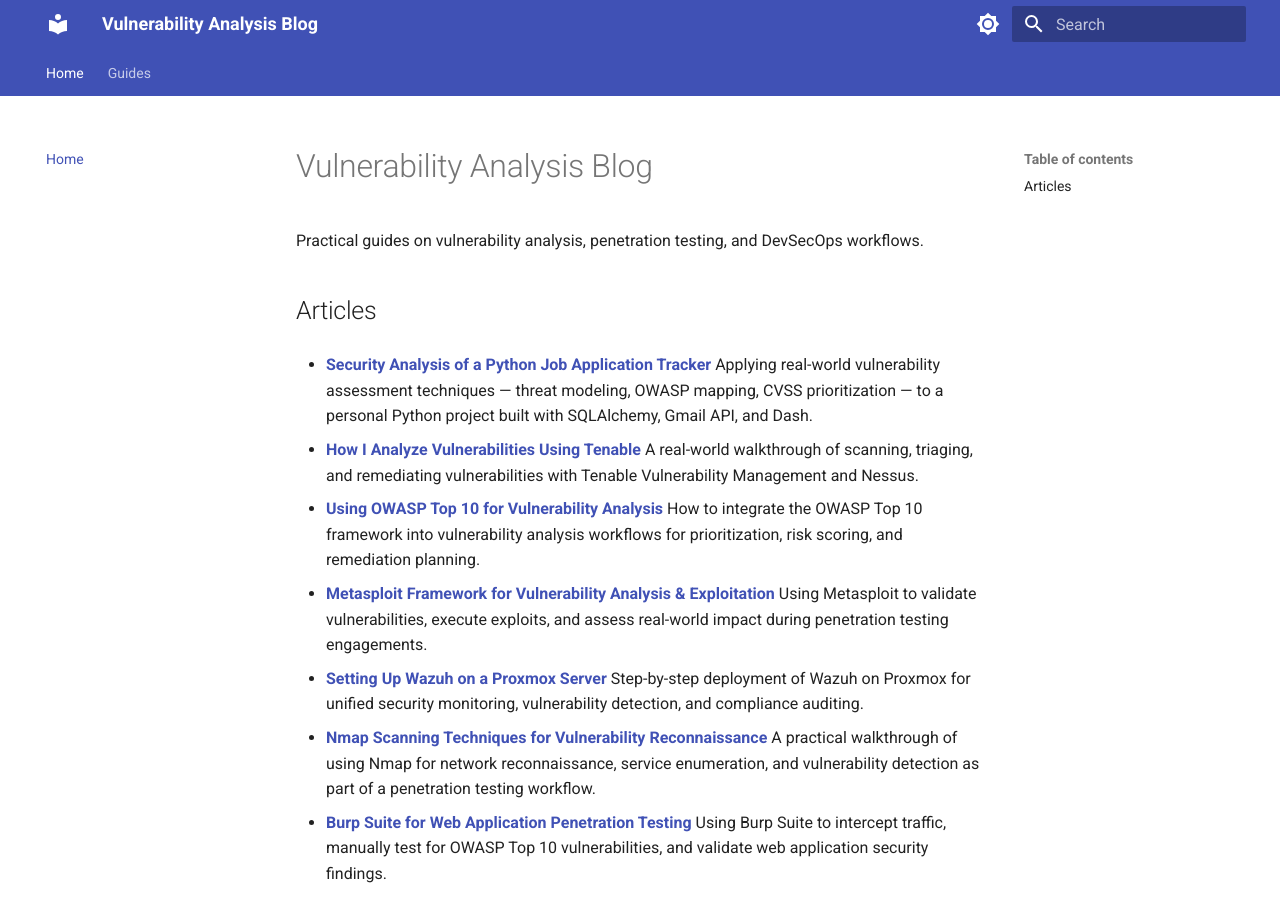
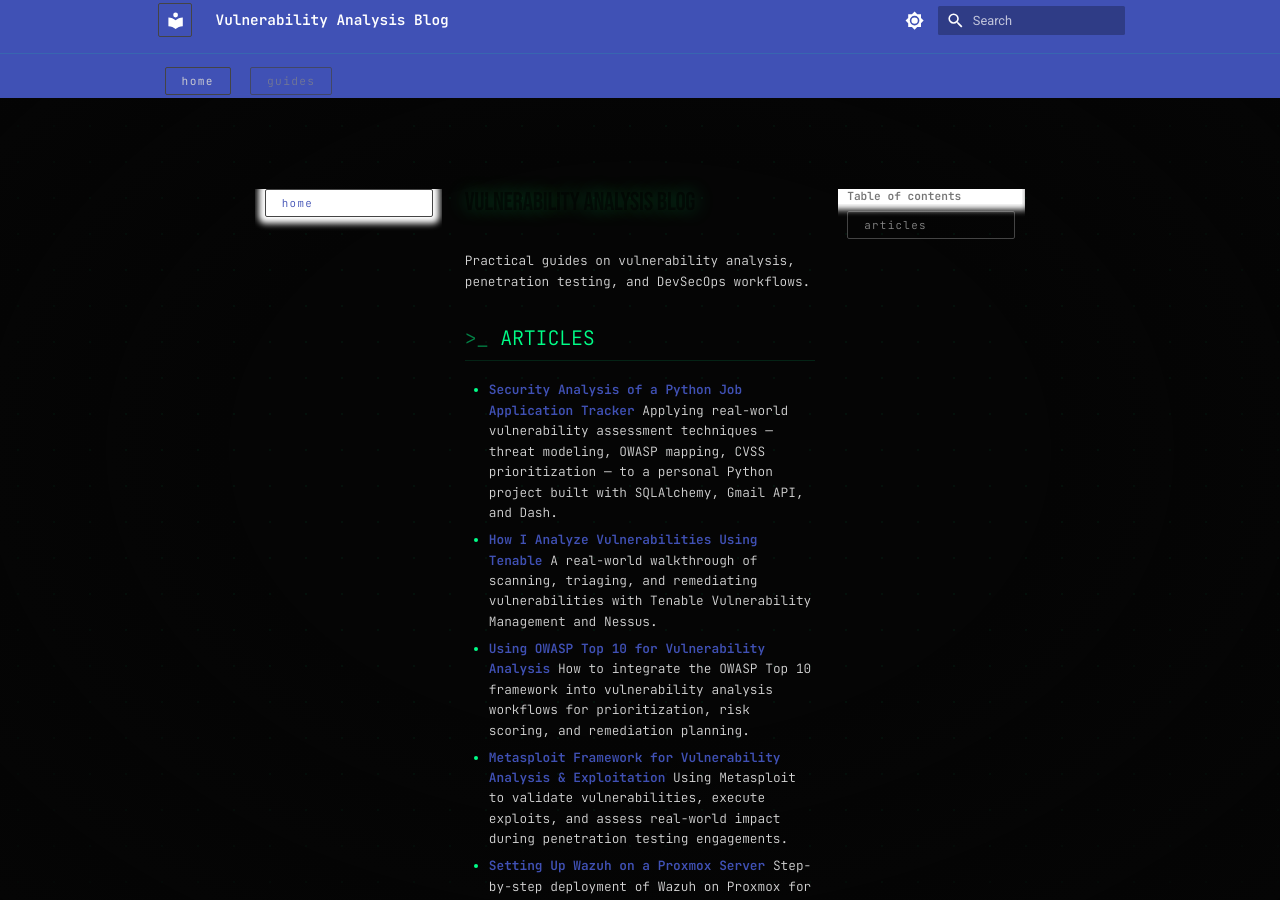
Before and after one commit to guru2linux/vuln-analysis-blog, an MkDocs documentation site: the page built from docs/index.md, in a window 1280 px wide and 900 px high. Built offline with MkDocs 1.6.1 and Material for MkDocs 9.7.7, drawn with Linux system fonts in a browser that asks for light colours.

Commit message:
fix the broken links

```diff
--- a/mkdocs.yml
+++ b/mkdocs.yml
@@ -1,6 +1,8 @@
 site_name: Vulnerability Analysis Blog
 site_description: A collection of guides on vulnerability analysis, security practices, and DevSecOps
 site_url: https://guru2linux.github.io/vuln-analysis-blog/
+
+use_directory_urls: false
 
 theme:
   name: material
@@ -25,6 +27,9 @@ theme:
     - search.highlight
     - content.code.copy
 
+extra_css:
+  - assets/css/style.css
+
 markdown_extensions:
   - admonition
   - pymdownx.highlight:
```
